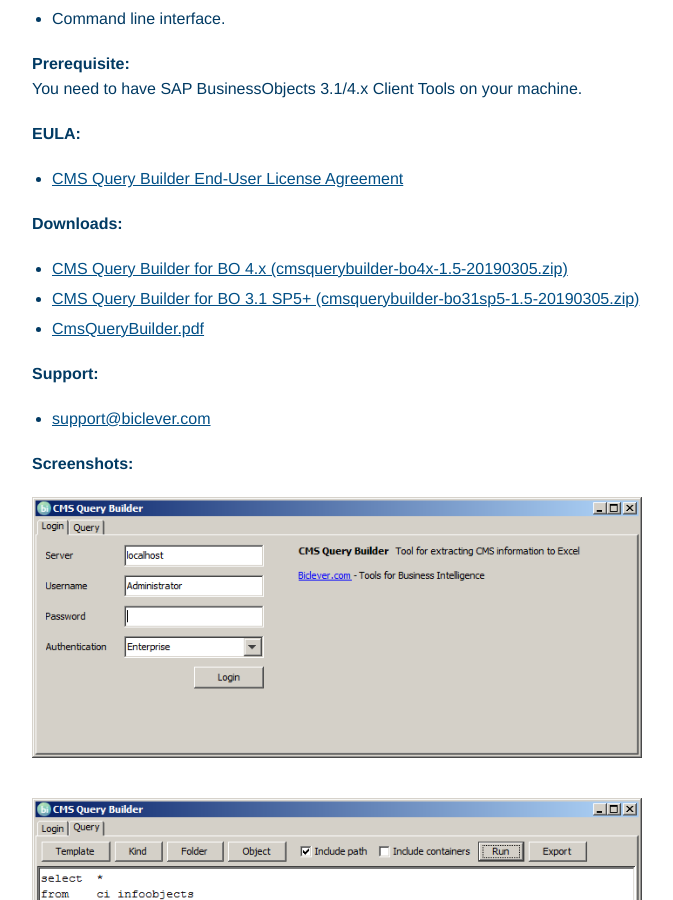
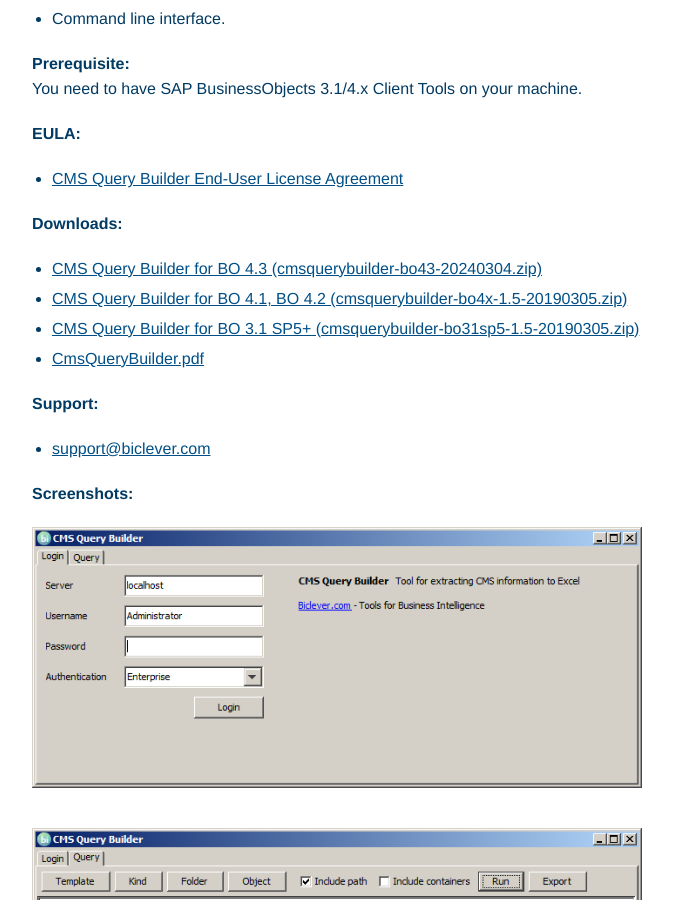
Before and after one commit to biclever/biclever.github.io, a Jekyll site: the page built from _products/cms-query-builder.md, in a window 1280 px wide and 900 px high, scrolled down 564 px. Shown: the whole window, without its empty margins (143-816 px from the left). Built offline with Jekyll 4.4.1, drawn with Linux system fonts in a browser that asks for light colours.

Commit message:
cms query builder updated

```diff
--- a/_products/cms-query-builder.md
+++ b/_products/cms-query-builder.md
@@ -24,7 +24,9 @@
 - [CMS Query Builder End-User License Agreement](/pages/end-user-license-agreement-cms-query-builder/)
 
 **Downloads:**
-- [CMS Query Builder for BO 4.x (cmsquerybuilder-bo4x-1.5-20190305.zip)](https://drive.google.com/uc?export=download&id=1bv7VgCS9VMO1nAqcQAAzHW8Gop5k3hBp)
+
+- [CMS Query Builder for BO 4.3 (cmsquerybuilder-bo43-20240304.zip)](https://drive.google.com/uc?export=download&id=1DqsC9H0AVBKdpwkxQINbRcaI7tVh6W6I)
+- [CMS Query Builder for BO 4.1, BO 4.2 (cmsquerybuilder-bo4x-1.5-20190305.zip)](https://drive.google.com/uc?export=download&id=1bv7VgCS9VMO1nAqcQAAzHW8Gop5k3hBp)
 - [CMS Query Builder for BO 3.1 SP5+ (cmsquerybuilder-bo31sp5-1.5-20190305.zip)](https://drive.google.com/uc?export=download&id=1dwsVf12SKeQDZ7bvn2_hyJhIw3BqT-qA)
 - [CmsQueryBuilder.pdf](https://drive.google.com/uc?export=download&id=0B-s3ybDd2BjZb1pka3k5cEFuVU0)
 
```
Also changed, not shown: _products/impact-analysis.md (+0 -1 lines).
